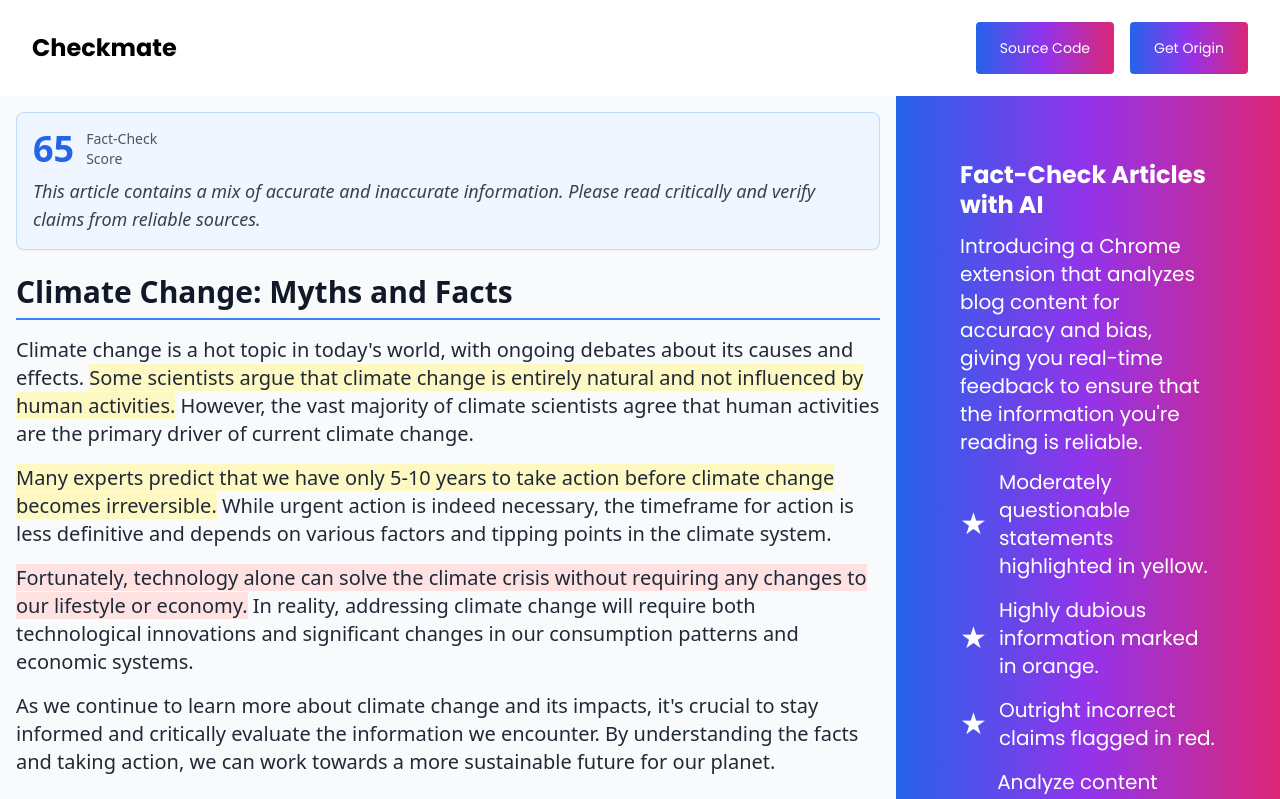
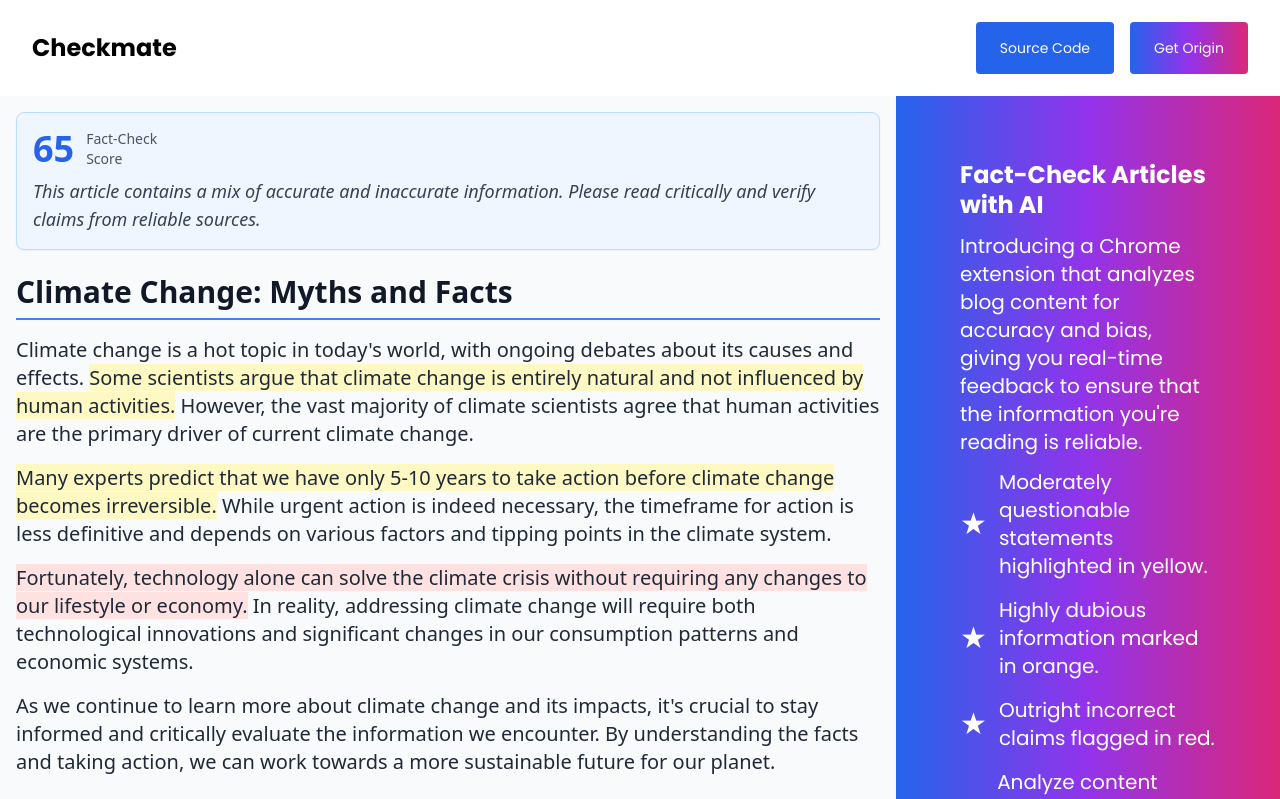
Before and after one commit to justjaiom/checkmate, a React (Create React App) app in the folder website/: page / in a window 1280 px wide. Shown: the top 799 px of the page. Built offline with nearby package versions, Linux system fonts and the light colour scheme.

Commit message:
color of button

```diff
--- a/website/src/components/navbar.jsx
+++ b/website/src/components/navbar.jsx
@@ -35,7 +35,7 @@ function Navbar() {
           <li>
             <a
               href="https://github.com/justjaiom/checkmate" // Link to your GitHub repository
-              className='bg-gradient-to-r from-blue-600 via-purple-600 to-pink-600 text-white px-6 py-4 rounded' // Gradient background and 20px padding
+              className='bg-blue-600 text-white px-6 py-4 rounded' // Gradient background and 20px padding
               style={{ fontWeight: 'normal', fontSize: '0.875rem' }}
             >
 Source Code
```
